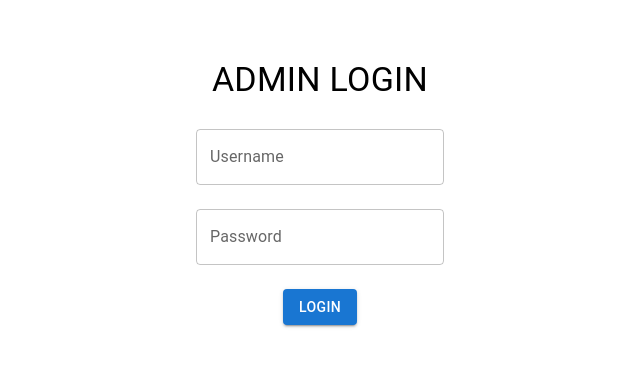
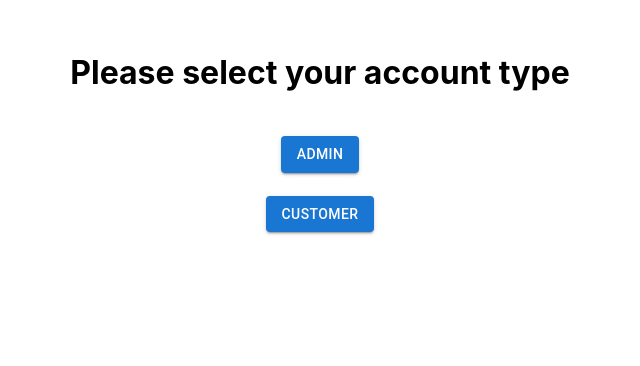
Before and after one commit to sonalgonsalves/customercomp, a React (Create React App) app in the folder customercomp/: page / in a window 1280 px wide. Shown: the part 208-574 px from the top of the page, without its empty margins (320-960 px from the left). Built offline with nearby package versions, Linux system fonts and the light colour scheme.

Commit message:
update select role

```diff
--- a/customercomp/package.json
+++ b/customercomp/package.json
@@ -14,7 +14,7 @@
     "react": "^18.3.1",
     "react-dom": "^18.3.1",
     "react-router-dom": "^6.28.0",
-    "react-scripts": "5.0.1",
+    "react-scripts": "^5.0.1",
     "web-vitals": "^2.1.4"
   },
   "scripts": {
--- a/customercomp/src/App.js
+++ b/customercomp/src/App.js
@@ -1,16 +1,17 @@
 import React from "react";
 import { BrowserRouter as Router, Route, Routes } from "react-router-dom";
+import SelectUser from "./SelectUser";
 import AdminLogin from "./AdminLogin";
-import AdminDashboard from "./AdminDashboard";
-import Logout from "./Logout";
+import UserLogin from "./UserLogin";
+
 
 function App() {
   return (
     <Router>
       <Routes>
-        <Route path="/" element={<AdminLogin />} />
-        <Route path="/dashboard" element={<AdminDashboard />} />
-        <Route path="/logout" element={<Logout />} />
+        <Route path="/" element={<SelectUser />} />
+        <Route path="/admin" element={<AdminLogin />} />
+        <Route path="/user" element={<UserLogin />} />
       </Routes>
     </Router>
   );
--- /dev/null
+++ b/customercomp/src/SelectUser.js
@@ -0,0 +1,26 @@
+import React from "react";
+import { Button, Container } from "@mui/material";
+import { useNavigate } from 'react-router-dom';
+
+function SelectUser() {
+    const navigate = useNavigate();
+    const showAdmin = () => {
+    //Navigate to admin page
+    navigate('/admin');
+    };
+    const showUser = () => {
+        //Navigate to admin page
+        navigate('/user');
+        };
+
+  return (
+<Container maxWidth="md" style={{height: '25vh', display: 'flex', flexDirection: 'column', alignItems: 'center', justifyContent: 'space-between', marginTop: '30vh' }}>
+
+   <h1>Please select your account type</h1>
+   <Button variant="contained" onClick={showAdmin}>Admin</Button>
+   <Button variant="contained" onClick={showUser}>Customer</Button>
+    </Container>
+  );
+}
+
+export default SelectUser;
--- a/customercomp/src/Userlogin.js
+++ b/customercomp/src/Userlogin.js
@@ -2,7 +2,7 @@ import { Box, Container, Grid, TextField, Button, Link, Typography } from "@mui/
 import { useState } from "react";
 import { useNavigate } from "react-router-dom";
 
-function Userlogin() {
+function UserLogin() {
     const navigate = useNavigate();
 
     // State variables for username, password, and error messages
@@ -122,4 +122,4 @@ function Userlogin() {
     );
 }
 
-export default Userlogin;
+export default UserLogin;
```
Also changed, not shown: 1 other file (tests, documents, lock files or other folders).
